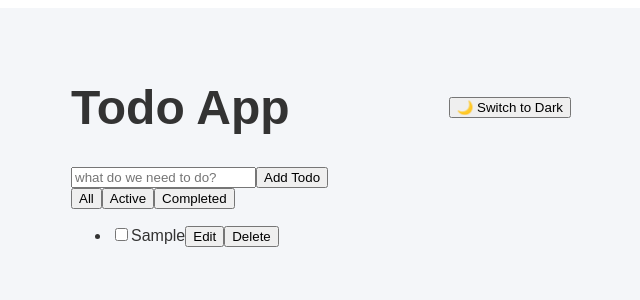
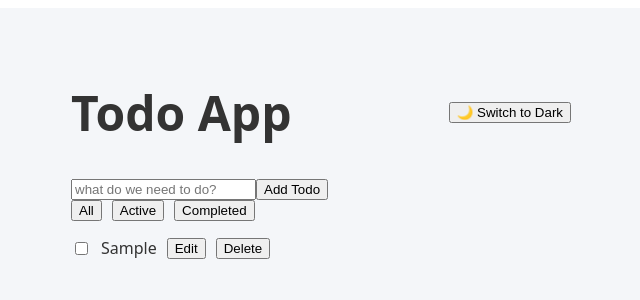
Before and after one commit to SonnyB34/lab-10.3, a React (Vite) app: page / in a window 1280 px wide. Both pictures are taken after typing "Sample" into the empty fields and a click on the button "Add Todo". Shown: the top 300 px of the page, without its empty margins (359-999 px from the left). Built offline with nearby package versions, Linux system fonts and the light colour scheme.

Commit message:
added more stlyes to index.css

```diff
--- a/src/components/FilterButtons.jsx
+++ b/src/components/FilterButtons.jsx
@@ -12,7 +12,7 @@ export default function FilterButtons() {
   const { filter, setFilter } = useFilter();
 
   return (
-    <div>
+    <div className='filters'>
       {/* Makes on button for each item in filterOption */}
       {filterOptions.map(({ label, value }) => (
         <button
--- a/src/components/TodoList.jsx
+++ b/src/components/TodoList.jsx
@@ -21,7 +21,7 @@ export default function TodoList() {
   }
   return (
     <>
-      <ul>
+      <ul className="todo-list">
         {visibleTodos.map((todo) => (
           <TodoItem key={todo.id} todo={todo} />
         ))}
--- a/src/index.css
+++ b/src/index.css
@@ -1,5 +1,5 @@
 :root {
-  font-family: sans-serif;
+  font-family: system-ui, -apple-system, BlinkMacSystemFont, 'Segoe UI', Roboto, Oxygen, Ubuntu, Cantarell, 'Open Sans', 'Helvetica Neue', sans-serif;
 }
 
 .app.light {
@@ -37,7 +37,23 @@ h1 {
   font-size: 3rem;
 }
 
+.filters {
+  display: flex;
+  gap: 10px;
+}
+
+.todo-list {
+  list-style: none;
+  padding: 0;
+}
+
 .todo-item .done {
   text-decoration: line-through;
   color: var(--done);
 }
+
+.todo-item {
+  display: flex;
+  align-items: center;
+  gap: 10px;
+}
```
